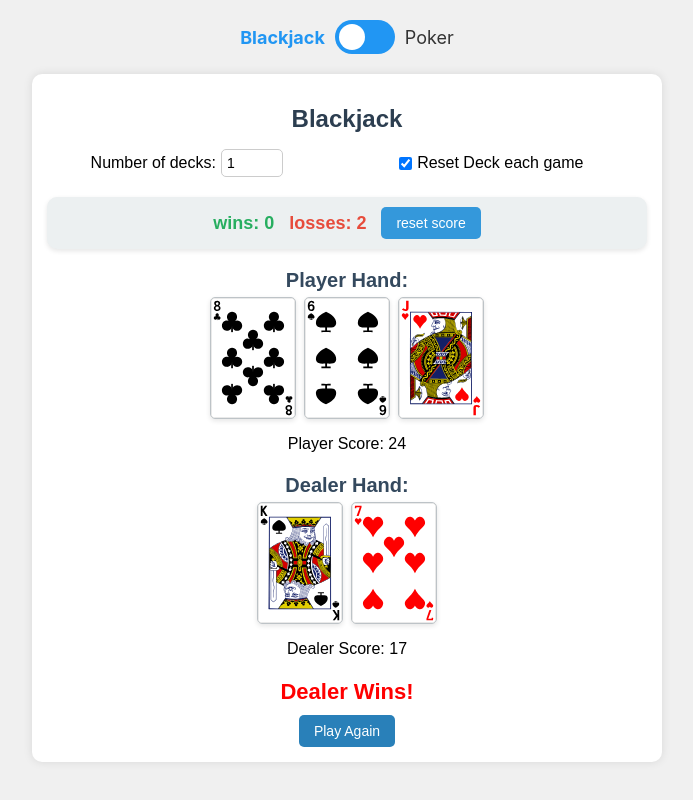
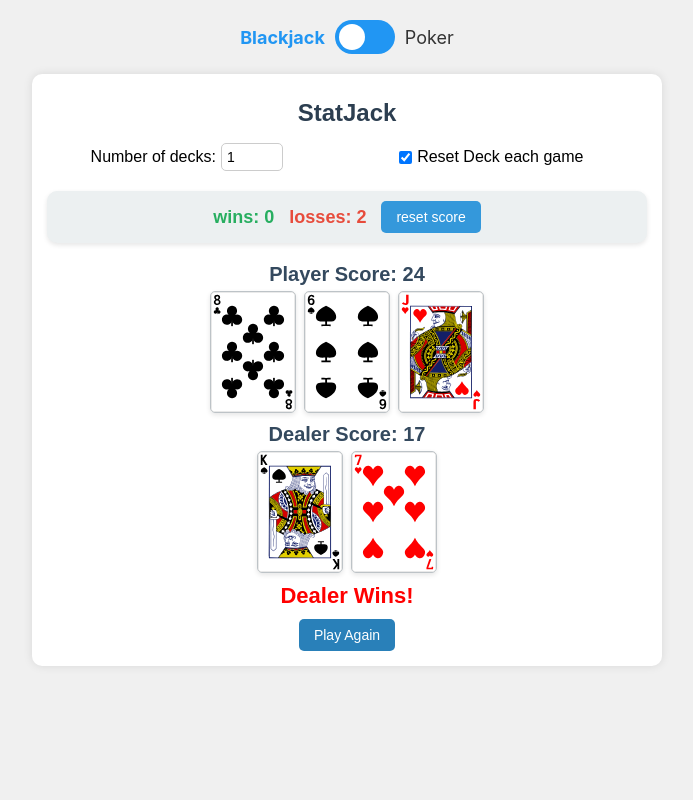
Before and after one commit to ajcaesar/StatJack, a React (Create React App) app in the folder my-app/: page / in a window 1280 px wide. Both pictures are taken after a click on the button "Double Down". Shown: the whole page, without its empty margins (293-986 px from the left). Built offline with nearby package versions, Linux system fonts and the light colour scheme.

Commit message:
working through final changes

```diff
--- a/my-app/src/blackjack/blackjack.js
+++ b/my-app/src/blackjack/blackjack.js
@@ -22,6 +22,7 @@ function Blackjack() {
   const [winner, setWinner] = useState('neither');
   const [hitOddsVisibility, setHitOddsVisibility] = useState({});
 
+
   const toggleHitOddsList = (index) => {
       setHitOddsVisibility(prevVisibility => ({
         ...prevVisibility,
@@ -29,12 +30,12 @@ function Blackjack() {
       }));
   };
 
-  const initializeDeck = () => {
+  const initializeDeck = (override=false) => {
       const suits = ['hearts', 'diamonds', 'clubs', 'spades'];
       const values = ['2', '3', '4', '5', '6', '7', '8', '9', '10', 'jack', 'queen', 'king', 'ace'];
       let newDeck = [];
 
-      if (resetDeckMode || deck.length <=10) {
+      if (resetDeckMode || deck.length <= 10 || override) {
         for(let i = 0; i < numDecks; i++) {
           newDeck = [...newDeck, ...suits.flatMap(suit => values.map(value => ({ side: 'front', suit, value })))];
         }
@@ -92,9 +93,10 @@ function Blackjack() {
     });
   };
 
-  const initializeGame = async () => {
+  const initializeGame = async (override=false) => {
+    // console.log('or: ' + override);
     setGameStatus('idle');
-    initializeDeck();
+    initializeDeck(override);
     const card1 = await dealCard();
     const card2 = await dealCard();
     const card3 = await dealCard();
@@ -210,7 +212,7 @@ function Blackjack() {
 
   const doubleDown = async () => {
     let pHand = await hit();
-    console.log(pHand.length);
+    // console.log(pHand.length);
     let r = stand(pHand, 2);
   }
 
@@ -380,12 +382,13 @@ function Blackjack() {
     return str.charAt(0).toUpperCase() + str.slice(1);
   }
 
-  const handleNumDecksChange = (event) => {
+  const handleNumDecksChange = async (event) => {
     const value = parseInt(event.target.value, 10);
     if (value >= 1 && value <= 10) {
-      setNumDecks(value);
+      await setNumDecks(value);
     }
     initializeGame();
+    resetDeckBtn();
   };
 
   const resetDeckModeChange = (event) => {
@@ -399,9 +402,13 @@ function Blackjack() {
     setDealerOdds(odds);
   };
 
+  const resetDeckBtn = () => {
+    initializeGame(true);
+  }
+
   return (
     <div className="blackjack-game">
-      <h1>Blackjack</h1>
+      <h1 id="titlePage">StatJack</h1>
 
       <div className="game-settings">
         <div className="deck-selector">
@@ -429,7 +436,7 @@ function Blackjack() {
         {!resetDeckMode &&
         <div className="reset-deck-button">
             <p id="numCards">{gameStatus==='playerMove' ? deck.length-1 : deck.length} cards left in deck</p>
-            <button id="reset-deck-btn" onClick={initializeGame}>Reset Deck</button>
+            <button id="reset-deck-btn" onClick={resetDeckBtn}>Reset Deck</button>
         </div>
         }
       </div>
@@ -438,19 +445,19 @@ function Blackjack() {
 
 
       {gameStatus === 'idle' && (
-        <button onClick={initializeGame}>Start Game</button>
+        <button onClick={() => initializeGame()}>Start Game</button>
       )}
 
       {(gameStatus === 'playerMove' || gameStatus === 'over') && (
         <div className="game-area">
           <div className="hand player-hand">
-            <h2>Player Hand:</h2>
+            <h2>Player Score: {sumValue(playerHand)}</h2>
             <div className="cards">
               {playerHand.map((card, index) => (
                 <Card key={index} side={card.side} suit={card.suit} value={card.value} />
               ))}
             </div>
-            <p>Player Score: {sumValue(playerHand)}</p>
+            {/* <p>Player Score: {sumValue(playerHand)}</p> */}
             {gameStatus === 'playerMove' && dealerHand.length > 0 && (
               <div>
                 Current odds: <InitialOddsCalc key={1} dealerArr={calculateDealerOdds([dealerHand[0]], deck)} playerScore={sumValue(playerHand)} />
@@ -467,7 +474,7 @@ function Blackjack() {
                 <div id='numBusts' key={index}>
                   {index + 1} hit{index > 0 ? 's' : ''}:
                   <OddsCalc key={index + 50} dealerArr={calculateDealerOdds([dealerHand[0]], deck)} playerArr={bust} />
-                  <button onClick={() => toggleHitOddsList(index)}>
+                  <button id="check-btn" onClick={() => toggleHitOddsList(index)}>
                     {hitOddsVisibility[index] ? 'Hide' : 'Details'}
                   </button>
                   <div style={{ display: hitOddsVisibility[index] ? 'block' : 'none' }}>
@@ -479,14 +486,14 @@ function Blackjack() {
 
           </div>
           <div className="hand dealer-hand">
-            <h2>Dealer Hand:</h2>
+            <h2 id="dScore">Dealer Score: {gameStatus === 'over' ? sumValue(dealerHand) : '?'}</h2>
             <div className="cards">
               {dealerHand.map((card, index) => (
                 <Card key={index} side={card.side} suit={card.suit} value={card.value} />
               ))}
               {dealerHand.length === 1 && <Card key={1} side={'back'} suit={null} value={null} />}
             </div>
-            <p>Dealer Score: {gameStatus === 'over' ? sumValue(dealerHand) : '?'}</p>
+            {/* <p>Dealer Score: {gameStatus === 'over' ? sumValue(dealerHand) : '?'}</p> */}
           </div>
 
           {gameStatus === 'playerMove' && (
@@ -505,17 +512,17 @@ function Blackjack() {
             <button onClick={surrender}>Surrender</button></>)}
         {!showOdds && (<button onClick={dealerOddsBtn}>Show Dealer Odds</button>)}
         {showOdds && (<button onClick={dealerOddsBtn}>Recalculate dealer odds</button>)}
-        <button onClick={initializeGame}>Restart</button>
+        <button onClick={() => initializeGame()}>Restart</button>
         </div>
         </>
         )}
         {gameStatus === 'over' && (
           <div className="game-over">
             {winner !== 'tie' &&
-            <h2 style={{ color: getTextColor(winner) }}>{capitalizeFirstLetter(winner)} Wins!</h2>}
+            <h2 id="dScore" style={{ color: getTextColor(winner) }}>{capitalizeFirstLetter(winner)} Wins!</h2>}
             {winner === 'tie' &&
             <h2 style={{ color: 'blue' }}>Push!</h2>}
-            <button onClick={initializeGame}>Play Again</button>
+            <button onClick={() => initializeGame()}>Play Again</button>
           </div>
         )}
         </div>
--- a/my-app/src/blackjack/playerStats.js
+++ b/my-app/src/blackjack/playerStats.js
@@ -1,6 +1,6 @@
 const calculatePlayerOdds = (cards, deck, numTimes) => {
-    console.log(cards[0].value);
-    console.log(deck.length);
+    // console.log(cards[0].value);
+    // console.log(deck.length);
     const len = deck.length;
     const conversion = {
         'ace': 1,
--- a/my-app/src/index.css
+++ b/my-app/src/index.css
@@ -457,3 +457,29 @@ input:checked + .slider:before {
 .wins-counter button:hover {
   background-color: darkblue;
 }
+
+#dScore {
+  margin-top: 5px;
+}
+
+#titlePage {
+  margin-top: 10px;
+}
+
+#check-btn {
+  background-color: #3498db;
+  color: white;
+  padding: 6px 10px;
+  font-size: 14px;
+  background-color: #3498db;
+  color: white;
+  border: none;
+  border-radius: 5px;
+  cursor: pointer;
+  transition: background-color 0.3s;
+  margin-bottom: 5px;
+}
+
+#check-btn:hover {
+  background-color: darkblue;
+}
```
